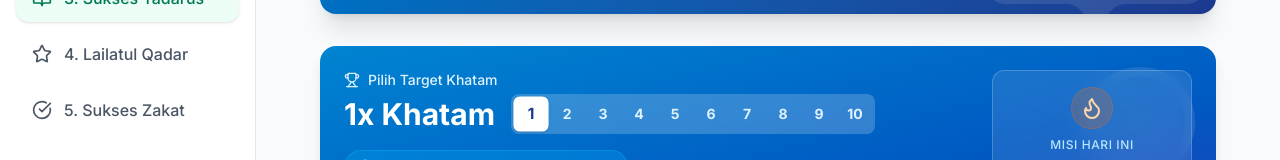
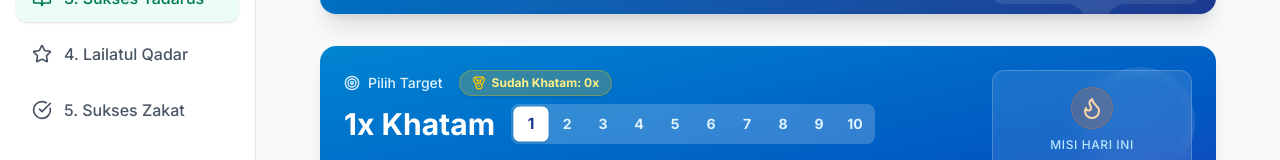
Before and after one commit to arifaji29/5-sukses-ramadhan, a Next.js app: page /tadarus in a window 1280 px wide. Shown: the part 403-563 px from the top of the page. Built offline with nearby package versions, Linux system fonts and the light colour scheme; no server answers; the database is empty.

Commit message:
jumlah khatam

```diff
--- a/app/(dashboard)/tadarus/page.tsx
+++ b/app/(dashboard)/tadarus/page.tsx
@@ -6,7 +6,6 @@ import TargetCard from "@/components/features/tadarus/TargetCard"
 import ResetButton from "@/components/features/tadarus/ResetButton"
 import RestartButton from "@/components/features/tadarus/RestartButton"
 import {
-    RAMADHAN_START_DATE_STR,
     getCurrentRamadhanDay,
     RAMADHAN_DAYS_TOTAL
 } from "@/lib/ramadhan-time"
@@ -40,7 +39,6 @@ export default async function TadarusPage() {
   const historyKhatam = settings?.total_khatam_count || 0
 
   // 3. HITUNG JUMLAH JUZ SELESAI HARI INI (Untuk Misi Harian)
-  // GUNAKAN WAKTU WIB AGAR AKURAT
   const nowWIB = getWIBDate();
   const todayISO = nowWIB.toISOString().split('T')[0] // Format YYYY-MM-DD sesuai WIB
 
@@ -108,19 +106,13 @@ export default async function TadarusPage() {
                 </h1>
                 <div className="flex items-center gap-2 mt-1 text-sky-100 text-xs md:text-sm">
                    <p>Raih pahala berlipat ganda dengan membaca Al-Qur'an.</p>
-                   {/* Badge Riwayat Khatam Kecil */}
-                   {historyKhatam > 0 && (
-                       <span className="bg-yellow-400/20 text-yellow-100 px-2 py-0.5 rounded text-[10px] font-bold border border-yellow-400/30 flex items-center gap-1">
-                          <Trophy size={10} /> {historyKhatam}x Khatam
-                       </span>
-                   )}
                 </div>
             </div>
 
             {/* HADITS TENTANG AL-QURAN */}
             <div className="bg-black/20 backdrop-blur-sm rounded-xl p-3 md:p-5 border border-white/10 max-w-2xl">
                 <p className="text-lg md:text-2xl font-serif text-right mb-2 leading-loose text-yellow-100">
-                   مَنْ قَرَأَ حَرْفًا مِنْ كِتَابِ اللَّهِ فَلَهُ بِهِ حَسَنَةٌ وَالْحَسَنَةُ بِعَشْرِ أَمْثَالِهَا لَا أَقُولُ الم حَرْفٌ وَلَكِنْ أَلِفٌ حَرْفٌ وَلَامٌ حَرْفٌ وَمِيمٌ حَرْفٌ
+                    مَنْ قَرَأَ حَرْفًا مِنْ كِتَابِ اللَّهِ فَلَهُ بِهِ حَسَنَةٌ وَالْحَسَنَةُ بِعَشْرِ أَمْثَالِهَا لَا أَقُولُ الم حَرْفٌ وَلَكِنْ أَلِفٌ حَرْفٌ وَلَامٌ حَرْفٌ وَمِيمٌ حَرْفٌ
                 </p>
                 <p className="text-[10px] md:text-sm text-sky-50 italic leading-relaxed">
                    “Barangsiapa yang membaca satu huruf dari kitab Allah (Al Qur’an), maka ia akan mendapatkan satu kebaikan dengan huruf itu, dan satu kebaikan akan dilipatgandakan menjadi sepuluh. Aku tidaklah mengatakan Alif Laam Miim itu satu huruf, tetapi alif satu huruf, lam satu huruf dan Mim satu huruf.”
@@ -130,11 +122,12 @@ export default async function TadarusPage() {
         </div>
       </div>
 
-      {/* 2. Kartu Target (Warna & Logika Baru) */}
+      {/* 2. Kartu Target (Sekarang menerima khatamCount) */}
       <TargetCard
         currentTarget={khatamTarget}
         juzCompletedToday={juzCompletedToday}
         totalReadGlobal={totalReadGlobal}
+        khatamCount={historyKhatam} // UPDATE: Kirim data khatam ke sini
       />
 
       {/* 3. Grid 30 Juz */}
--- a/components/features/tadarus/TargetCard.tsx
+++ b/components/features/tadarus/TargetCard.tsx
@@ -1,7 +1,7 @@
 'use client'
 
 import { updateKhatamTarget } from "@/app/(dashboard)/tadarus/actions"
-import { Target, Trophy, Flame, Loader2, CheckCircle, AlertCircle } from "lucide-react"
+import { Target, Trophy, Flame, Loader2, CheckCircle, AlertCircle, Medal } from "lucide-react"
 import { useState, useTransition } from "react"
 import { getCurrentRamadhanDay, RAMADHAN_DAYS_TOTAL } from "@/lib/ramadhan-time"
 
@@ -9,17 +9,16 @@ interface TargetCardProps {
   currentTarget: number
   juzCompletedToday: number
   totalReadGlobal: number
+  khatamCount: number // UPDATE: Tambahkan prop ini
 }
 
-export default function TargetCard({ currentTarget, juzCompletedToday, totalReadGlobal }: TargetCardProps) {
+export default function TargetCard({ currentTarget, juzCompletedToday, totalReadGlobal, khatamCount }: TargetCardProps) {
   const [isPending, startTransition] = useTransition()
   const [target, setTarget] = useState(currentTarget)
 
   // 1. AMBIL HARI REALTIME
   const currentDay = getCurrentRamadhanDay()
   const safeDay = Math.max(1, Math.min(currentDay, RAMADHAN_DAYS_TOTAL))
-
-  // (Bagian Date/Tanggal dihapus agar tidak double dengan Header)
 
   const handleTargetChange = (newTarget: number) => {
     setTarget(newTarget)
@@ -28,7 +27,7 @@ export default function TargetCard({ currentTarget, juzCompletedToday, totalRead
     })
   }
 
-  // ================= LOGIKA TABUNGAN / UTANG (OTOMATIS) =================
+  // ================= LOGIKA TABUNGAN / UTANG =================
   const TOTAL_TARGET_JUZ = target * RAMADHAN_DAYS_TOTAL
 
   // Target Ideal per Hari ini
@@ -50,23 +49,30 @@ export default function TargetCard({ currentTarget, juzCompletedToday, totalRead
   // ===========================================================
 
   return (
-    // UBAH TEMA WARNA: Emerald -> Sky/Blue
     <div className="bg-linear-to-br from-sky-600 to-blue-800 rounded-2xl p-6 text-white shadow-lg relative overflow-hidden">
 
       <div className="absolute top-0 right-0 p-4 opacity-10">
         <Target size={120} />
       </div>
 
-      {/* WIDGET TANGGAL SUDAH DIHAPUS DI SINI */}
-
       <div className="relative z-10 flex flex-col md:flex-row justify-between gap-6 items-start mt-2 md:mt-0">
 
-        {/* Bagian Kiri: Info Target */}
+        {/* Bagian Kiri: Info Target & Khatam */}
         <div className="space-y-4 flex-1 w-full pt-2 md:pt-0">
             <div>
-                <h2 className="text-sky-100 font-medium text-sm flex items-center gap-2 mb-1">
-                    <Trophy size={16} /> Pilih Target Khatam
-                </h2>
+                {/* UPDATE: Header dengan Badge Jumlah Khatam */}
+                <div className="flex items-center justify-between md:justify-start gap-4 mb-2">
+                    <h2 className="text-sky-100 font-medium text-sm flex items-center gap-2">
+                        <Target size={16} /> Pilih Target
+                    </h2>
+
+                    {/* BADGE JUMLAH KHATAM */}
+                    <div className="bg-yellow-400/20 backdrop-blur-md border border-yellow-400/30 text-yellow-200 px-3 py-1 rounded-full text-xs font-bold flex items-center gap-1.5 shadow-sm">
+                        <Medal size={14} className="text-yellow-400" />
+                        <span>Sudah Khatam: {khatamCount}x</span>
+                    </div>
+                </div>
+
                 <div className="flex flex-col sm:flex-row sm:items-center gap-4">
                     <h3 className="text-3xl font-bold min-w-35">
                         {target}x Khatam
@@ -81,7 +87,7 @@ export default function TargetCard({ currentTarget, juzCompletedToday, totalRead
                                 disabled={isPending}
                                 className={`w-8 h-8 rounded-md text-sm font-bold transition-all flex items-center justify-center
                                     ${target === num
-                                        ? "bg-white text-blue-900 shadow-sm scale-110" // Text Active jadi Biru Tua
+                                        ? "bg-white text-blue-900 shadow-sm scale-110"
                                         : "text-sky-100 hover:bg-white/10"
                                     }
                                 `}
@@ -95,17 +101,15 @@ export default function TargetCard({ currentTarget, juzCompletedToday, totalRead
                 {/* Status Global */}
                 <div className="mt-4 flex flex-wrap items-center gap-3 text-sm">
                     {gap >= -0.5 ? (
-                         // Warna Status: Sky Blue
                          <div className="flex items-center gap-2 bg-sky-500/30 px-3 py-1.5 rounded-full border border-sky-400/30 text-sky-50">
                             <CheckCircle size={16} className="text-sky-300" />
                             <span className="font-medium">Progress Sesuai Jadwal (On Track)</span>
                          </div>
                     ) : (
-                        // Warna Warning: Tetap Merah/Pink agar kontras alert
                         <div className="flex items-center gap-2 bg-pink-500/30 px-3 py-1.5 rounded-full border border-pink-400/30 text-pink-50">
                             <AlertCircle size={16} className="text-pink-300 shrink-0" />
                             <span className="font-medium text-xs md:text-sm">
-                                Ayo kejar ketertinggalan, agar misi harian makin ringan!
+                                Ayo kejar ketertinggalan!
                             </span>
                          </div>
                     )}
@@ -136,7 +140,6 @@ export default function TargetCard({ currentTarget, juzCompletedToday, totalRead
             ) : (
                 <div>
                     <div className="flex justify-center mb-2">
-                        {/* Ikon Api: Warna Pink jika tertinggal, Orange jika normal */}
                         <div className={`p-2 rounded-full border ${gap < -0.5 ? "bg-pink-500/20 text-pink-200 border-pink-500/30" : "bg-orange-500/20 text-orange-200 border-orange-500/30"}`}>
                             <Flame size={24} className={gap < -0.5 ? "animate-pulse" : ""} />
                         </div>
```
